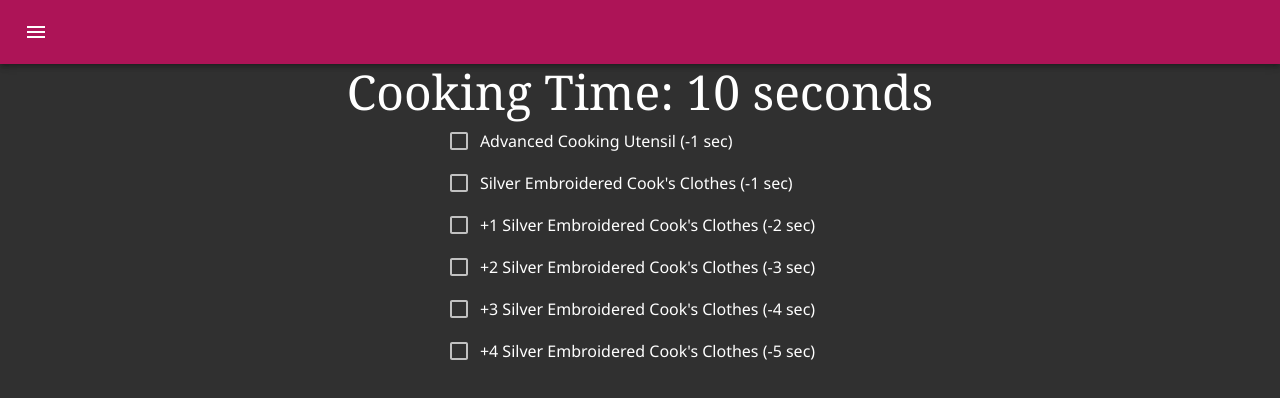
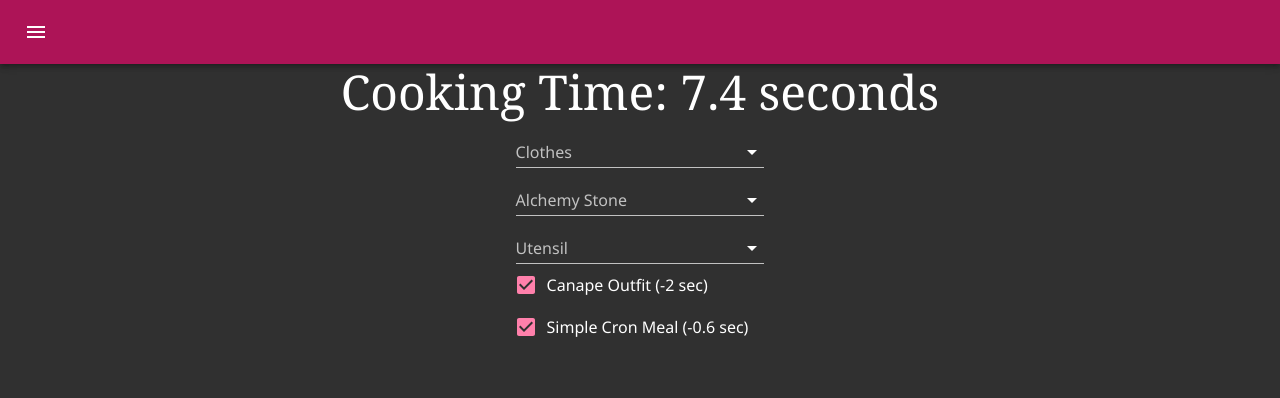
Before and after one commit to Cyntheon/BDONinja, a Next.js app: page /cooking/cookTime in a window 1280 px wide. Shown: the top 398 px of the page. Built offline with nearby package versions, Linux system fonts and the light colour scheme.

Commit message:
Cook time calculator now includes all possible time modifiers, and uses dropdown menus

```diff
--- a/src/pages/cooking/cookTime.tsx
+++ b/src/pages/cooking/cookTime.tsx
@@ -1,114 +1,170 @@
 import {
-  Box,
-  Checkbox,
+  Checkbox, FormControl,
   FormControlLabel,
-  FormGroup,
+  FormGroup, InputLabel,
+  MenuItem,
+  Select,
   Typography
 } from "@material-ui/core";
-import {useCallback, useMemo, useState} from "react";
+import {useCallback, useEffect, useMemo, useState} from "react";
 
-const timeReducers: {
-  [k: string]: {
-    reduction: number;
-    category?: string;
-  }
-} = {
-  ["Advanced Cooking Utensil"]: {
-    reduction: 1
-  },
-  ["Silver Embroidered Cook's Clothes"]: {
-    reduction: 1,
-    category: "Clothes"
-  },
-  ["+1 Silver Embroidered Cook's Clothes"]: {
-    reduction: 2,
-    category: "Clothes"
-  },
-  ["+2 Silver Embroidered Cook's Clothes"]: {
-    reduction: 3,
-    category: "Clothes"
-  },
-  ["+3 Silver Embroidered Cook's Clothes"]: {
-    reduction: 4,
-    category: "Clothes"
-  },
-  ["+4 Silver Embroidered Cook's Clothes"]: {
-    reduction: 5,
-    category: "Clothes"
-  }
+const isNumber = (k: unknown) => {
+  return typeof k === "number";
 };
 
-const baseState = Object.keys(timeReducers).reduce(
-  (accumulator, value) => ({
+const isObject = (k: unknown) => {
+  return typeof k === "object";
+};
+
+const cookTimeModifiers: {
+  [k: string]: number | {[k: string]: number}
+} = {
+  ["Clothes"]: {
+    ["None"]: 0,
+    ["Silver Embroidered Cook's Clothes"]: -1,
+    ["+1 Silver Embroidered Cook's Clothes"]: -2,
+    ["+2 Silver Embroidered Cook's Clothes"]: -3,
+    ["+3 Silver Embroidered Cook's Clothes"]: -4,
+    ["+4 Silver Embroidered Cook's Clothes"]: -5,
+    ["+5 Silver Embroidered Cook's Clothes"]: -7
+  },
+  ["Alchemy Stone"]: {
+    ["None"]: 0,
+    ["Imperfect Alchemy Stone of Life"]: -0.5,
+    ["Rough Alchemy Stone of Life"]: -0.7,
+    ["Polished Alchemy Stone of Life"]: -0.9,
+    ["Sturdy Alchemy Stone of Life"]: -1.1,
+    ["Sharp Alchemy Stone of Life"]: -1.4,
+    ["Resplendent Alchemy Stone of Life"]: -1.7,
+    ["Splendid Alchemy Stone of Life"]: -2,
+    ["Khan's Heart: Life"]: -1.3,
+    ["Life Spirit Stone"]: -1.1
+  },
+  ["Utensil"]: {
+    ["None"]: 0,
+    ["Intermediate Cooking Utensil"]: 0,
+    ["Advanced Cooking Utensil"]: -1,
+    ["Serendia Traditional Cooking Utensil"]: +6,
+    ["Calpheon Traditional Cooking Utensil"]: +7
+  },
+  ["Canape Outfit"]: -2,
+  ["Simple Cron Meal"]: -0.6
+};
+
+const baseCheckboxState = Object.entries(cookTimeModifiers).reduce(
+  (accumulator, [k, v]) => ({
     ...accumulator,
-    [value]: false
+    [k]: isNumber(v) ? v : undefined
   }),
   {}
 );
 
-type TimeReducer = keyof typeof timeReducers;
+const baseDropdownState = Object.entries(cookTimeModifiers).reduce(
+  (accumulator, [k, v]) => ({
+    ...accumulator,
+    [k]: isObject(v) ? "" : undefined
+  }),
+  {}
+);
+
+type CookTimeModifier = keyof typeof cookTimeModifiers;
 
 const CookTime = () => {
   const [checkboxState, setCheckboxState] =
-    useState<{[s in TimeReducer]: boolean}>(baseState as never);
+    useState<{[s in CookTimeModifier]: boolean}>(baseCheckboxState);
 
-  const getChecked = useCallback((key: TimeReducer) => {
-    return checkboxState[key];
-  }, [checkboxState]);
+  const [dropdownState, setDropdownState] =
+    useState<{[s in CookTimeModifier]: string}>(baseDropdownState);
 
-  const toggleChecked = useCallback((key: TimeReducer) => {
-    const keyCategory = timeReducers[key].category;
+  const getChecked = useCallback((key: CookTimeModifier) => (
+    checkboxState[key]
+  ), [checkboxState]);
 
-    setCheckboxState((oldState) => {
-      return Object.entries(oldState).reduce(
-        (accumulator, [entryKey, entryVal]) => {
-          if (entryKey === key) {
-            return {...accumulator, [entryKey]: !entryVal};
-          }
+  const toggleChecked = useCallback((key: CookTimeModifier) => {
+    setCheckboxState((oldState) => ({
+      ...oldState,
+      [key]: !oldState[key]
+    }));
+  }, [setCheckboxState]);
 
-          const entryCategory = timeReducers[entryKey as TimeReducer].category;
-          if (keyCategory && keyCategory === entryCategory) {
-            return {...accumulator, [entryKey]: false};
-          }
+  const getDropdownValue = useCallback((key: CookTimeModifier) => (
+    dropdownState[key]
+  ), [dropdownState]);
 
-          return {...accumulator, [entryKey]: entryVal};
-        },
-        {}
-      );
-    });
-  }, []);
+  const setDropdownValue = useCallback((key: CookTimeModifier, val: string) => {
+    setDropdownState((oldState) => ({
+      ...oldState,
+      [key]: val
+    }));
+  }, [setDropdownState]);
 
   const getTime = useCallback(() => {
-    const totalReduction = Object.entries(timeReducers).reduce(
+    const timeMod =
+      Object.entries(checkboxState).reduce(
+        (accumulator, [k, v]) => (
+          accumulator + (v ? cookTimeModifiers[k] as number : 0)
+        ),
+        0
+      ) + Object.entries(dropdownState).reduce(
         (accumulator, [k, v]) => {
-        return accumulator + (checkboxState[k] ? v.reduction : 0);
+          console.log(k, (cookTimeModifiers[k] as {[k: string]: number})[v]);
+          return (
+            accumulator + (
+              (cookTimeModifiers[k] as {[k: string]: number})[v] || 0
+            )
+          );
         },
         0
       );
 
-    return Math.max(1, 10 - totalReduction);
-  }, [checkboxState]);
+    return Math.round(Math.max(1, 10 + timeMod) * 10) / 10;
+  }, [checkboxState, dropdownState]);
 
   const checklist = useMemo(() => (
-    Object.entries(timeReducers).map(([k, v]) => (
+    Object.entries(cookTimeModifiers).map(([topLevelKey, topLevelVal]) => (
+      isNumber(topLevelVal) ? (
         <FormControlLabel
           control={(
             <Checkbox
               color="secondary"
-            checked={!!getChecked(k as TimeReducer)}
-            onChange={() => toggleChecked(k as TimeReducer)}
+              checked={!!getChecked(topLevelKey as CookTimeModifier)}
+              onChange={() => toggleChecked(topLevelKey as CookTimeModifier)}
             />
           )}
-        label={`${k} (-${v.reduction} sec)`}
-        key={k}
+          label={`${topLevelKey} (${topLevelVal} sec)`}
+          key={topLevelKey}
         />
+      ) : (
+        <FormControl key={topLevelKey}>
+          <InputLabel id={topLevelKey.replaceAll(" ", "_")}>
+            {topLevelKey}
+          </InputLabel>
+          <Select
+            labelId={topLevelKey.replaceAll(" ", "_")}
+            value={getDropdownValue(topLevelKey)}
+            onChange={(e) => {
+              setDropdownValue(topLevelKey, e.target.value as string);
+            }}
+            name={topLevelKey}
+          >
+            {Object.entries(topLevelVal).map(([subLevelKey, subLevelVal]) => (
+              <MenuItem
+                value={subLevelKey}
+                key={subLevelKey}
+              >
+                {`${subLevelKey} (${subLevelVal} sec)`}
+              </MenuItem>
+            ))}
+          </Select>
+        </FormControl>
+      )
     ))
-  ), [getChecked, toggleChecked]);
+  ), [getChecked, toggleChecked, getDropdownValue, setDropdownValue]);
 
   return (
     <>
       <Typography variant="h3">
-        Cooking Time: {getTime()} seconds
+        Cooking Time: {getTime()} second{getTime() !== 1 ? "s" : ""}
       </Typography>
       <FormGroup>
         {checklist}
```
Lines whose indentation alone changed are shown as unchanged.
